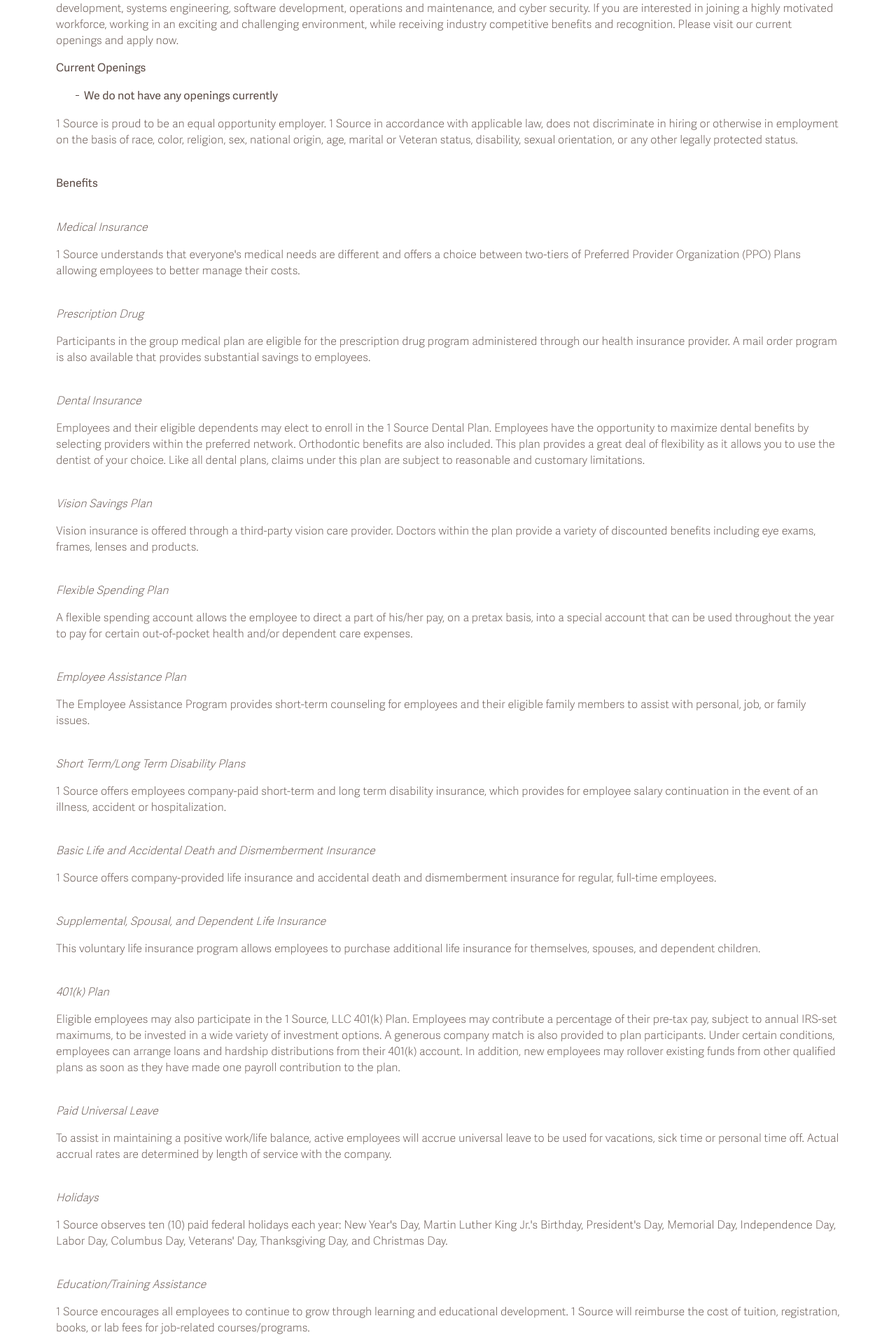
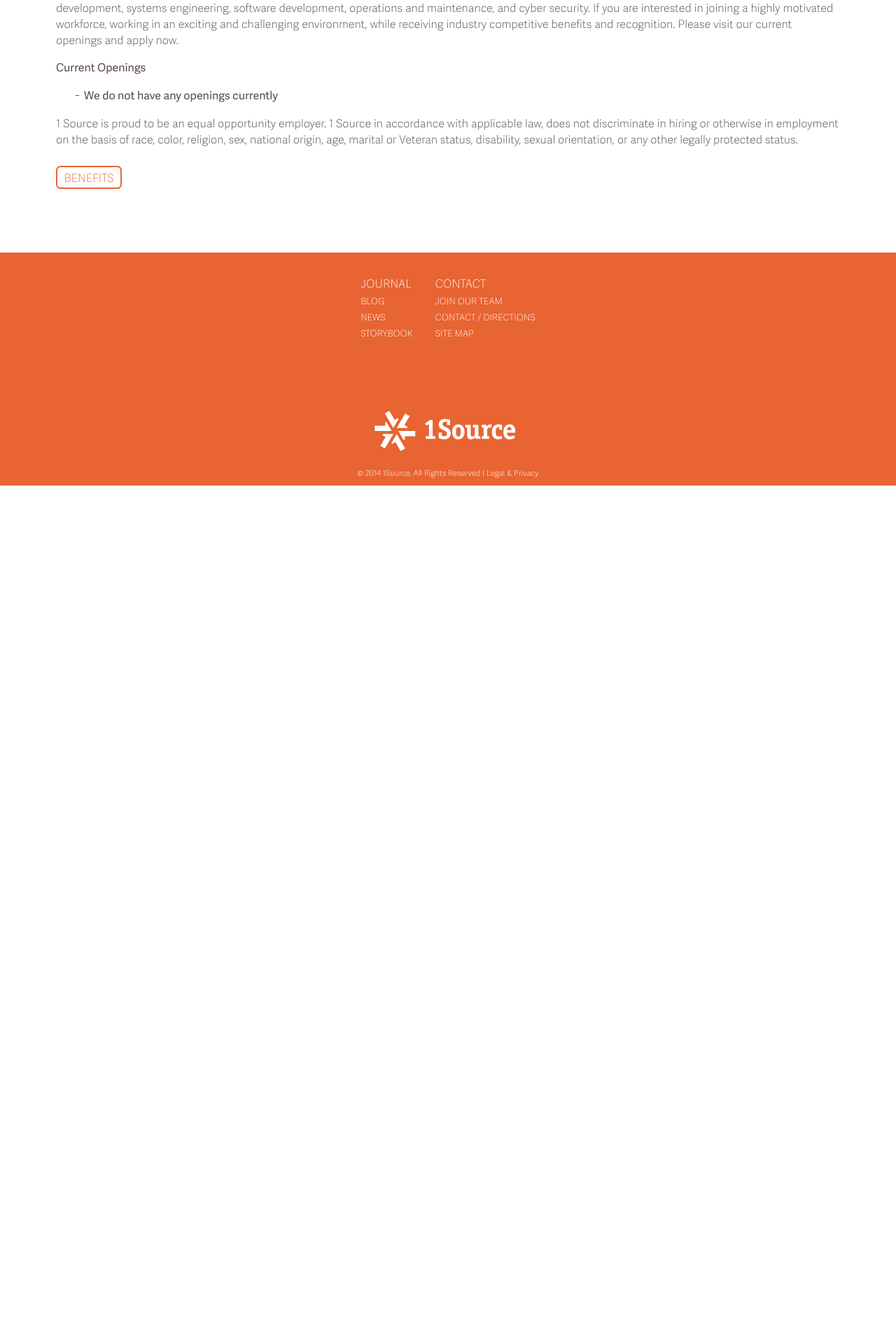
Before and after one commit to devonwarren/1source, a Django app: page /jobs/ in a window 1280 px wide. Shown: the part 348-2259 px from the top of the page at 70% size. After the commit the page ends 1042 px from the top, so only its background shows below. Run offline with Django 3.2, Linux system fonts and the light colour scheme; data that the repository does not hold is empty; parts of the project's set-up code (start-up, migrations or seed data) failed here and were passed over; some libraries are stand-ins or nearby versions.

Commit message:
move benefits to a seperate page

```diff
--- a/jobs/forms.py
+++ b/jobs/forms.py
@@ -1,6 +1,6 @@
 from django import forms
 from django.forms.widgets import Input, FileInput, NumberInput, \
-    Select, SelectMultiple, CheckboxInput
+    Select, SelectMultiple, CheckboxInput, RadioSelect
 from .models import Application, MilitaryService
 
 
@@ -100,8 +100,8 @@
 
 
 class ApplicationForm3(forms.Form):
-    disability_options = (('', '----'),) + Application.disability_options
+    disability_options = Application.disability_options
 
     disability = forms.ChoiceField(
-        widget=Select(attrs={'id': 'id_disability'}),
+        widget=RadioSelect(attrs={'id': 'id_disability'}),
         choices=disability_options)
--- a/static/css/base.css
+++ b/static/css/base.css
@@ -241,7 +241,8 @@
   max-width: 22rem;
   padding: .3rem;
 }
-.field input[type="checkbox"] {
+.field input[type="checkbox"],
+.field input[type="radio"] {
   width: auto;
 }
 .field input[type="submit"] {
@@ -552,6 +553,10 @@
   display: none;
 }
 
+ul#id_disability li {
+  list-style-image: none;
+}
+
 @media screen and (min-aspect-ratio: 8 / 3), screen and (max-height: 36rem) {
   div#enter {
     display: none;
--- a/static/css/base.scss
+++ b/static/css/base.scss
@@ -271,7 +271,8 @@
 		max-width: 22rem;
 		padding: .3rem;
 	}
-	input[type="checkbox"] {
+	input[type="checkbox"],
+	input[type="radio"] {
 		width: auto;
 	}
 	input[type="submit"] {
@@ -598,6 +599,9 @@
 	display: none;
 }
 
+ul#id_disability li {
+	list-style-image: none;
+}
 
 @media screen and (min-aspect-ratio: 8/3), screen and (max-height : 36rem) {
 	div#enter {
--- a/templates/job_listings.html
+++ b/templates/job_listings.html
@@ -36,71 +36,10 @@
 
         <p></p>
 
-        <p><br><strong>Benefits</strong></p>
+        <p>
+            <div class="button"><a href="/page/benefits">BENEFITS</a></div>
+        </p>
 
-        <p><br><em>Medical Insurance</em></p>
-
-        <p>1 Source understands that everyone's medical needs are different and offers a choice between two-tiers of Preferred Provider Organization (PPO) Plans allowing employees to better manage their costs.</p>
-
-        <p><br><em>Prescription Drug</em></p>
-
-        <p>Participants in the group medical plan are eligible for the prescription drug program administered through our health insurance provider. A mail order program is also available that provides substantial savings to employees.</p>
-
-        <p><br><em>Dental Insurance</em></p>
-
-        <p>Employees and their eligible dependents may elect to enroll in the 1 Source Dental Plan. Employees have the opportunity to maximize dental benefits by selecting providers within the preferred network. Orthodontic benefits are also included. This plan provides a great deal of flexibility as it allows you to use the dentist of your choice. Like all dental plans, claims under this plan are subject to reasonable and customary limitations.</p>
-
-        <p><br><em>Vision Savings Plan</em></p>
-
-        <p>Vision insurance is offered through a third-party vision care provider. Doctors within the plan provide a variety of discounted benefits including eye exams, frames, lenses and products.</p>
-
-        <p><br><em>Flexible Spending Plan</em></p>
-
-        <p>A flexible spending account allows the employee to direct a part of his/her pay, on a pretax basis, into a special account that can be used throughout the year to pay for certain out-of-pocket health and/or dependent care expenses.</p>
-
-        <p><br><em>Employee Assistance Plan</em></p>
-
-        <p>The Employee Assistance Program provides short-term counseling for employees and their eligible family members to assist with personal, job, or family issues.</p>
-
-        <p><br><em>Short Term/Long Term Disability Plans</em></p>
-
-        <p>1 Source offers employees company-paid short-term and long term disability insurance, which provides for employee salary continuation in the event of an illness, accident or hospitalization.</p>
-
-        <p><br><em>Basic Life and Accidental Death and Dismemberment Insurance</em></p>
-
-        <p>1 Source offers company-provided life insurance and accidental death and dismemberment insurance for regular, full-time employees.</p>
-
-        <p><br><em>Supplemental, Spousal, and Dependent Life Insurance</em></p>
-
-        <p>This voluntary life insurance program allows employees to purchase additional life insurance for themselves, spouses, and dependent children.</p>
-
-        <p><br><em>401(k) Plan</em></p>
-
-        <p>Eligible employees may also participate in the 1 Source, LLC 401(k) Plan. Employees may contribute a percentage of their pre-tax pay, subject to annual IRS-set maximums, to be invested in a wide variety of investment options. A generous company match is also provided to plan participants. Under certain conditions, employees can arrange loans and hardship distributions from their 401(k) account. In addition, new employees may rollover existing funds from other qualified plans as soon as they have made one payroll contribution to the plan.</p>
-
-        <p><br><em>Paid Universal Leave</em></p>
-
-        <p>To assist in maintaining a positive work/life balance, active employees will accrue universal leave to be used for vacations, sick time or personal time off. Actual accrual rates are determined by length of service with the company.</p>
-
-        <p><br><em>Holidays</em></p>
-
-        <p>1 Source observes ten (10) paid federal holidays each year: New Year's Day, Martin Luther King Jr.'s Birthday, President's Day, Memorial Day, Independence Day, Labor Day, Columbus Day, Veterans' Day, Thanksgiving Day, and Christmas Day.</p>
-
-        <p><br><em>Education/Training Assistance</em></p>
-
-        <p>1 Source encourages all employees to continue to grow through learning and educational development. 1 Source will reimburse the cost of tuition, registration, books, or lab fees for job-related courses/programs.</p>
-
-        <p><br><em>Parking/Public Transportation Allowance</em></p>
-
-        <p>1 Source encourages employees to utilize public transportation by participating in the Public Transportation Benefit Program and provides for parking and public transportation subsidies in most locations.</p>
-
-        <p><br><em>Professional Organizations</em></p>
-
-        <p>1 Source reimburses employees for job-related professional affiliations and magazine subscriptions.</p>
-
-        <p><br><em>Employee Referral Bonus</em></p>
-
-        <p>Referral/recruitment bonuses are paid to full-time employees who refer an individual to 1 Source for any open position.</p>
 
     </div>
 
```
Also changed, not shown: templates/job_apply3.html (+14 -0 lines).
